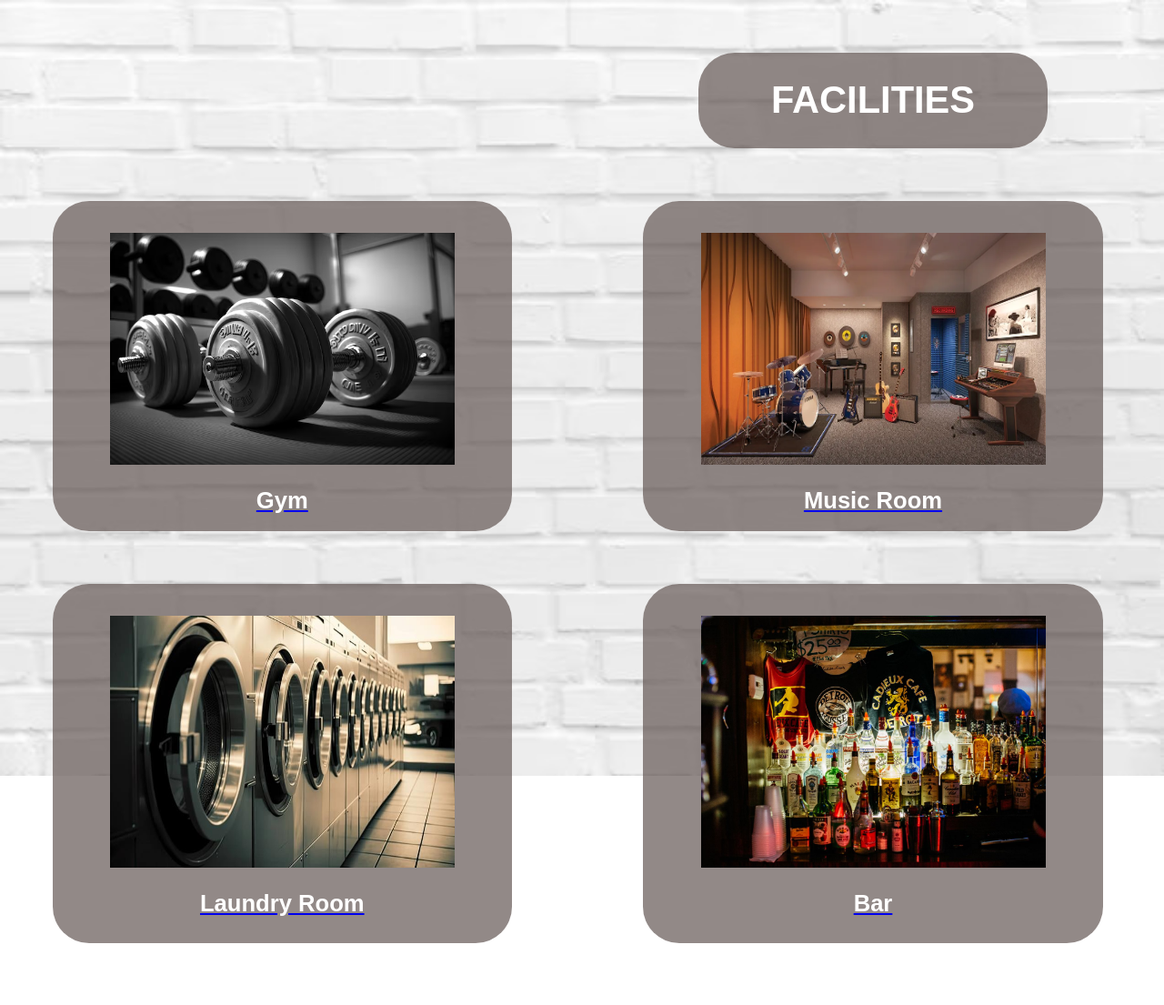
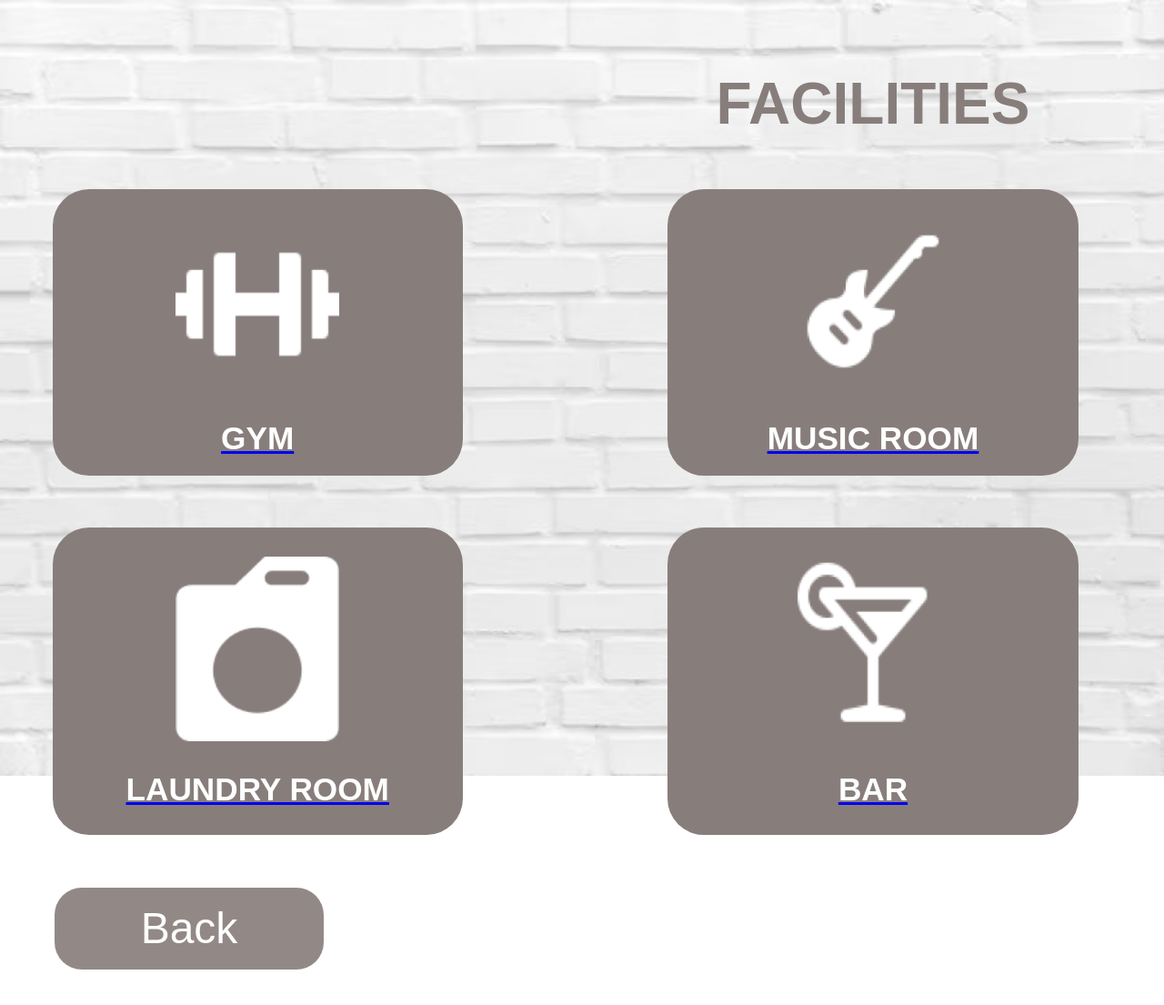
Before and after one commit to christinapoly/PrototypeProject, a PHP site: page /facilities-main.html in a window 1280 px wide. Shown: the top 1105 px of the page at 91% size. Run offline with PHP 8.4, Linux system fonts and the light colour scheme.

Commit message:
Map + Facilities: Testing Update

```diff
--- a/facilities-main.html
+++ b/facilities-main.html
@@ -17,41 +17,45 @@
   <div id="boxes1">
     <div class="box">
       <a href="#">
-      <img class="img" src="/images/gym.avif" alt="gym">
-      <h2 class="title">Gym</h2></a>
+      <img class="img" src="/images/Dumbbell.png" alt="gym">
+      <h2 class="title">GYM</h2></a>
     </div>
 
     <div class="box">
       <a href="#">
-      <img class="img" src="images/musicroom.webp" alt="music_room">
-      <h2 class="title">Music Room</h2></a>
+      <img class="img" src="images/Rock Music.png" alt="music_room">
+      <h2 class="title">MUSIC ROOM</h2></a>
     </div>
 
     <div class="box">
       <a href="#">
-      <img class="img" src="images/sauna.png" alt="sauna">
-      <h2 class="title">Sauna</h2></a>
+      <img class="img" src="images/SaunaA.png" alt="sauna">
+      <h2 class="title">SAUNA</h2></a>
     </div>
   </div>
 
   <div id="boxes2">
     <div class="box">
       <a href="#">
-      <img class="img" src="images/laundry.jpg" alt="laundry_room">
-      <h2 class="title">Laundry Room</h2></a>
+      <img class="img" src="images/Vector.png" alt="laundry_room">
+      <h2 class="title">LAUNDRY ROOM</h2></a>
     </div>
 
     <div class="box">
       <a href="#">
-      <img class="img" src="images/bar.jpg" alt="bar">
-      <h2 class="title">Bar</h2></a>
+      <img class="img" src="images/Cocktail.png" alt="bar">
+      <h2 class="title">BAR</h2></a>
     </div>
 
     <div class="box">
       <a href="#">
-      <img class="img" src="images/boardgameroom.jpg" alt="board_game_room">
-      <h2 class="title">Board Game Room</h2></a>
+      <img class="img" src="images/Dice.png" alt="board_game_room">
+      <h2 class="title">BOARD GAME ROOM</h2></a>
     </div>
+  </div>
+
+  <div id="boxes3">
+    <a href="index.html" class="back">Back</a>
   </div>
 
 
--- a/map.html
+++ b/map.html
@@ -8,8 +8,11 @@
 <script src="https://api.mapbox.com/mapbox-gl-js/v2.14.1/mapbox-gl.js"></script>
 <link rel="stylesheet" href="map.css">
 
+  <div id="btn"><a href="index.html" class="btn_class">Back</a></div>
 
   <div id="map"></div>
+
+
 
   <script>
     mapboxgl.accessToken = 'pk.eyJ1IjoicG9seXpvZ29wIiwiYSI6ImNsb2RleXlndzA3N20yam12b2Y1YWJheDEifQ.lr19uXoW-aPJmyhslL_TcA';
--- a/styles.css
+++ b/styles.css
@@ -10,7 +10,8 @@ body {
 
 /* COLORS */
 :root {
-    --div-bg-color: rgba(100, 87, 85, 0.7);
+    --buttons-color: rgba(100, 87, 85, 0.7);
+    --page-titles-and-background: rgba(135,126,124);
 }
 
 /* HEADER */
@@ -87,51 +88,60 @@ div.scrollmenu a:hover {
 /* FACILITIES*/
 
 #title_div {
-    color: white;
-    padding: 0.05%;
-    background-color: var(--div-bg-color);
-    border-radius: 40px;
-    margin-left: 40%;
-    margin-right: 40%;
-    margin-top: 3%;
+    color: var(--page-titles-and-background);
+    margin-top: 4%;
     text-align: center;
     font-family: Arial, Helvetica, sans-serif;
-    font-size: 1.3rem;
+    font-size: 2rem;
 }
-
-
-#boxes1,
-#boxes2 {
-    display: flex;
-    flex-wrap: nowrap;
-    gap: 8%;
-    margin: 3%;
-}
-
-
-.img {
-    width: 75%;
-    height: 70%;
-    align-items: center;
-    padding-top: 7%;
-}
-
 
 .title {
     color: white;
     text-align: center;
     justify-items: center;
-    font-size: 1.6rem;
+    font-size: 2.2rem;
     font-family: Arial, Helvetica, sans-serif;
 }
 
+#boxes1,#boxes2 {
+    display: flex;
+    flex-wrap: nowrap;
+    margin: 3%;
+    justify-content: space-between;
+}
+
 .box {
-    background-color: var(--div-bg-color);
-    width: 30%;
+    background-color: var(--page-titles-and-background);
+    width: 25%;
     height: auto;
     text-align: center;
     border-radius: 40px;
 }
+
+#boxes3 {
+    width: 296px;
+    text-align: center;
+    background-color: var(--buttons-color);
+    border-radius: 30px;
+    margin-left: 60px;
+}
+
+.back {
+    color: white;
+    font-size: 3rem;
+    line-height:90px;
+    text-decoration: none;
+    font-family: Arial, Helvetica, sans-serif;
+}
+
+
+.img {
+    width: 40%;
+    height: 60%;
+    align-items: center;
+    padding-top: 7%;
+}
+
 
 /* CONTACT */
 
```
Also changed, not shown: map.css (+28 -1 lines), images/Cocktail.png (added), images/Dice.png (added), images/Dumbbell.png (added), images/Rock Music.png (added), images/SaunaA.png (added), images/Vector.png (added), images/bar.jpg (deleted), images/boardgameroom.jpg (deleted), images/gym.avif (deleted), images/laundry.jpg (deleted), images/musicroom.webp (deleted), images/sauna.png (deleted).
